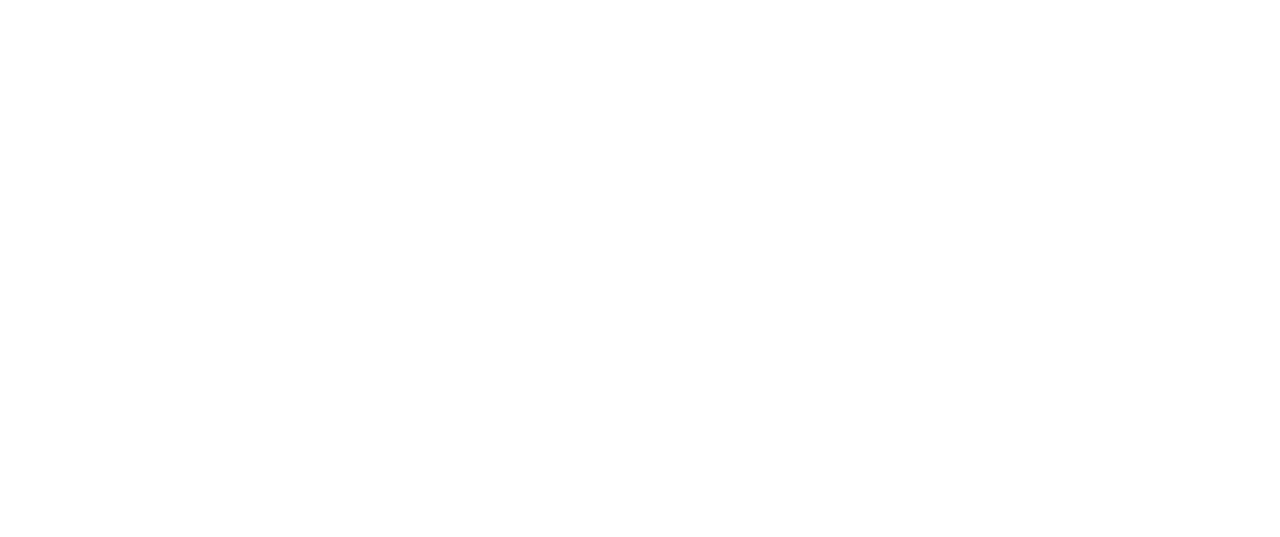
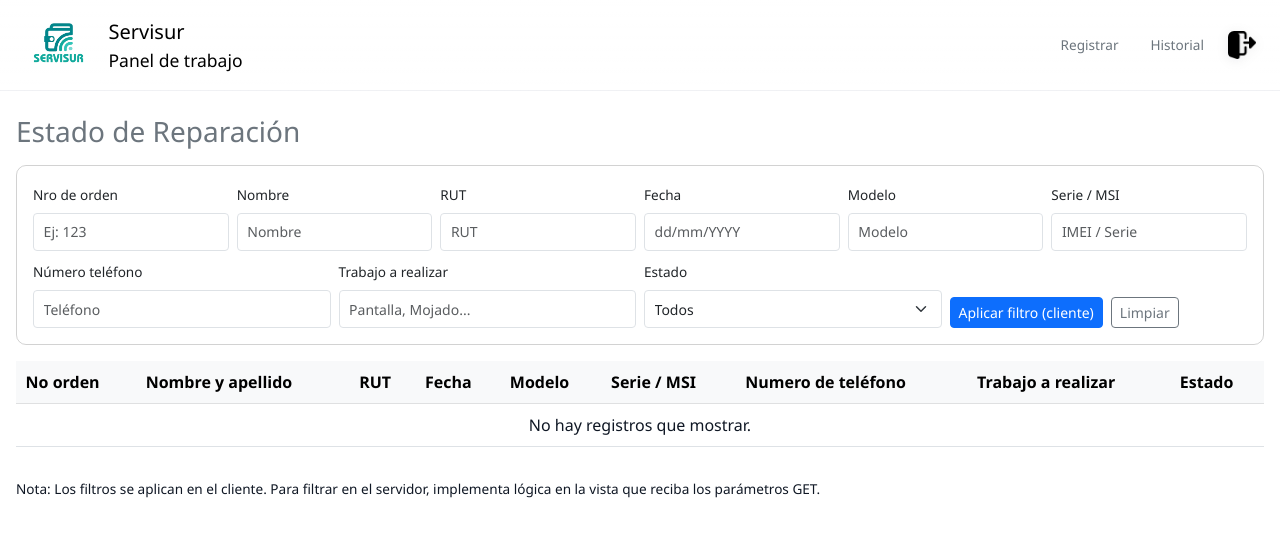
Before and after one commit to The30thHunter/Proyecto_integrado_Servisur, a Django app: page /estado/ in a window 1280 px wide. Before the commit the part shown is empty. Shown: the top 537 px of the page. Run offline with Django 5.2, Linux system fonts and the light colour scheme.

Commit message:
vista estado reparacion
se creo la vista de reparacion. como meta tenia la intencion de que en la misma vista, cambiar si asi lo requiere, el estado de reparacion del dispositivo. pero aun no se con que modelos o vista se adjunta (creo que es el modelo de pedido) asi que por ahora solo genere la vista. espero que mi user quede guardado

```diff
--- a/Servisur_Django/Base_Datos/templates/base_datos/Estado_reparacion.html
+++ b/Servisur_Django/Base_Datos/templates/base_datos/Estado_reparacion.html
@@ -0,0 +1,219 @@
+{% extends "base_datos/base.html" %}
+{% load static %}
+{% block title %}Estado de Reparación - Servisur{% endblock %}
+
+{% block content %}
+<link rel="stylesheet" href="{% static 'css/panel.css' %}">
+
+<div class="container-fluid wide-container py-4">
+
+  <div class="d-flex align-items-center justify-content-between mb-3">
+    <h3 class="mb-0 text-secondary">Estado de Reparación</h3>
+
+  </div>
+
+  <!-- FORMULARIO DE BÚSQUEDA (GET) -->
+  <form id="filtroForm" class="card mb-3 p-3" method="get" action="">
+    <div class="row g-2">
+      <div class="col-md-2">
+        <label class="form-label small">Nro de orden</label>
+        <input name="orden" id="f_orden" type="text" class="form-control form-control-sm" placeholder="Ej: 123">
+      </div>
+
+      <div class="col-md-2">
+        <label class="form-label small">Nombre</label>
+        <input name="nombre" id="f_nombre" type="text" class="form-control form-control-sm" placeholder="Nombre">
+      </div>
+
+      <div class="col-md-2">
+        <label class="form-label small">RUT</label>
+        <input name="rut" id="f_rut" type="text" class="form-control form-control-sm" placeholder="RUT">
+      </div>
+
+      <div class="col-md-2">
+        <label class="form-label small">Fecha</label>
+        <input name="fecha" id="f_fecha" type="text" class="form-control form-control-sm" placeholder="dd/mm/YYYY">
+      </div>
+
+      <div class="col-md-2">
+        <label class="form-label small">Modelo</label>
+        <input name="modelo" id="f_modelo" type="text" class="form-control form-control-sm" placeholder="Modelo">
+      </div>
+
+      <div class="col-md-2">
+        <label class="form-label small">Serie / MSI</label>
+        <input name="serie" id="f_serie" type="text" class="form-control form-control-sm" placeholder="IMEI / Serie">
+      </div>
+
+      <div class="col-md-3 mt-2">
+        <label class="form-label small">Número teléfono</label>
+        <input name="telefono" id="f_telefono" type="text" class="form-control form-control-sm" placeholder="Teléfono">
+      </div>
+
+      <div class="col-md-3 mt-2">
+        <label class="form-label small">Trabajo a realizar</label>
+        <input name="trabajo" id="f_trabajo" type="text" class="form-control form-control-sm" placeholder="Pantalla, Mojado...">
+      </div>
+
+      <div class="col-md-3 mt-2">
+        <label class="form-label small">Estado</label>
+        <select name="estado" id="f_estado" class="form-select form-select-sm">
+          <option value="">Todos</option>
+          <option value="REG">Registrado</option>
+          <option value="PRO">En proceso</option>
+          <option value="TER">Terminado</option>
+        </select>
+      </div>
+
+      <div class="col-md-3 d-flex align-items-end mt-2">
+        <button type="button" id="btnFiltrar" class="btn btn-primary btn-sm me-2">Aplicar filtro (cliente)</button>
+        <button type="reset" id="btnLimpiar" class="btn btn-outline-secondary btn-sm">Limpiar</button>
+      </div>
+    </div>
+  </form>
+
+  <!-- TABLA -->
+  <div class="table-responsive">
+    <table id="tablaPedidos" class="table table-hover align-middle">
+      <thead class="table-light">
+        <tr>
+          <th>No orden</th>
+          <th>Nombre y apellido</th>
+          <th>RUT</th>
+          <th>Fecha</th>
+          <th>Modelo</th>
+          <th>Serie / MSI</th>
+          <th>Numero de teléfono</th>
+          <th>Trabajo a realizar</th>
+          <th>Estado</th>
+        </tr>
+      </thead>
+      <tbody>
+        {% if pedidos %}
+          {% for p in pedidos %}
+            <tr data-estado="{{ p.Estado }}">
+              <td class="td-orden">{{ p.N_Orden }}</td>
+
+              <td class="td-nombre">
+                {% if p.Dispositivo and p.Dispositivo.rut %}
+                  {{ p.Dispositivo.rut.Nombre }} {{ p.Dispositivo.rut.Apellido }}
+                {% else %}
+                  -
+                {% endif %}
+              </td>
+
+              <td class="td-rut">
+                {% if p.Dispositivo and p.Dispositivo.rut %}
+                  {{ p.Dispositivo.rut.Rut }}
+                {% else %}
+                  -
+                {% endif %}
+              </td>
+
+              <td class="td-fecha">{{ p.Fecha }}</td>
+
+              <td class="td-modelo">
+                {% if p.Dispositivo and p.Dispositivo.modelo %}
+                  {{ p.Dispositivo.modelo.Marca.Marca }} {{ p.Dispositivo.modelo.Modelo }}
+                {% else %}
+                  -
+                {% endif %}
+              </td>
+
+              <td class="td-serie">
+                {% if p.Dispositivo %}
+                  {{ p.Dispositivo.Codigo_Bloqueo }}
+                {% else %}
+                  -
+                {% endif %}
+              </td>
+
+              <td class="td-telefono">
+                {% if p.Dispositivo and p.Dispositivo.rut %}
+                  {{ p.Dispositivo.rut.Numero_telefono }}
+                {% else %}
+                  -
+                {% endif %}
+              </td>
+
+              <td class="td-trabajo">{{ p.Tipo_de_falla|default:"-" }}</td>
+
+              <td class="td-estado">
+                {% if p.Estado == "REG" %}Registrado{% elif p.Estado == "PRO" %}En proceso{% elif p.Estado == "TER" %}Terminado{% else %}{{ p.Estado }}{% endif %}
+              </td>
+            </tr>
+          {% endfor %}
+        {% else %}
+          <tr><td colspan="9" class="text-center text-muted">No hay registros que mostrar.</td></tr>
+        {% endif %}
+      </tbody>
+    </table>
+  </div>
+
+  <div class="mt-3 text-muted small">Nota: Los filtros se aplican en el cliente. Para filtrar en el servidor, implementa lógica en la vista que reciba los parámetros GET.</div>
+</div>
+
+<!-- JS: filtrado en cliente -->
+<script>
+(function () {
+  const btnFiltrar = document.getElementById('btnFiltrar');
+  const btnLimpiar = document.getElementById('btnLimpiar');
+
+  function normalize(str) {
+    return (str || '').toString().toLowerCase().trim();
+  }
+
+  function aplicarFiltro() {
+    const vOrden = normalize(document.getElementById('f_orden').value);
+    const vNombre = normalize(document.getElementById('f_nombre').value);
+    const vRut = normalize(document.getElementById('f_rut').value);
+    const vFecha = normalize(document.getElementById('f_fecha').value);
+    const vModelo = normalize(document.getElementById('f_modelo').value);
+    const vSerie = normalize(document.getElementById('f_serie').value);
+    const vTelefono = normalize(document.getElementById('f_telefono').value);
+    const vTrabajo = normalize(document.getElementById('f_trabajo').value);
+    const vEstado = document.getElementById('f_estado').value;
+
+    const rows = document.querySelectorAll('#tablaPedidos tbody tr');
+    rows.forEach(row => {
+      const orden = normalize(row.querySelector('.td-orden')?.textContent);
+      const nombre = normalize(row.querySelector('.td-nombre')?.textContent);
+      const rut = normalize(row.querySelector('.td-rut')?.textContent);
+      const fecha = normalize(row.querySelector('.td-fecha')?.textContent);
+      const modelo = normalize(row.querySelector('.td-modelo')?.textContent);
+      const serie = normalize(row.querySelector('.td-serie')?.textContent);
+      const telefono = normalize(row.querySelector('.td-telefono')?.textContent);
+      const trabajo = normalize(row.querySelector('.td-trabajo')?.textContent);
+      const estadoAttr = row.getAttribute('data-estado') || '';
+
+      let show = true;
+      if (vOrden && !orden.includes(vOrden)) show = false;
+      if (vNombre && !nombre.includes(vNombre)) show = false;
+      if (vRut && !rut.includes(vRut)) show = false;
+      if (vFecha && !fecha.includes(vFecha)) show = false;
+      if (vModelo && !modelo.includes(vModelo)) show = false;
+      if (vSerie && !serie.includes(vSerie)) show = false;
+      if (vTelefono && !telefono.includes(vTelefono)) show = false;
+      if (vTrabajo && !trabajo.includes(vTrabajo)) show = false;
+      if (vEstado && vEstado !== estadoAttr) show = false;
+
+      row.style.display = show ? '' : 'none';
+    });
+  }
+
+  if (btnFiltrar) btnFiltrar.addEventListener('click', aplicarFiltro);
+  if (btnLimpiar) {
+    btnLimpiar.addEventListener('click', function () {
+      setTimeout(() => {
+        aplicarFiltro();
+      }, 10);
+    });
+  }
+
+  document.getElementById('filtroForm').addEventListener('submit', function(e){
+    e.preventDefault();
+    aplicarFiltro();
+  });
+})();
+</script>
+{% endblock %}
--- a/Servisur_Django/static/css/panel.css
+++ b/Servisur_Django/static/css/panel.css
@@ -345,3 +345,48 @@
   background: linear-gradient(180deg, #ffffff, #f6f9fc);
   border-top: 1px solid rgba(11, 28, 70, 0.06);
 }
+
+
+/* Contenedor ancho específico para pantallas grandes */
+.wide-container {
+  max-width: 1300px; /* aumenta a 1300px; ajusta a 1400px si quieres aún más */
+  margin-left: auto;
+  margin-right: auto;
+  padding-left: 1rem;
+  padding-right: 1rem;
+}
+
+/* Hacer que la tarjeta del formulario se vea más ancha visualmente */
+.wide-container .card {
+  padding: 1rem 1.25rem;
+}
+
+/* Forzar que la tabla use todo el ancho disponible */
+.wide-container .table-responsive {
+  overflow-x: auto;
+}
+.wide-container table.table {
+  width: 100%;
+  min-width: 1100px; /* evita que columnas se compriman demasiado; ajusta si es necesario */
+  table-layout: auto;
+}
+
+/* Inputs más anchos (mejor visual en columnas) */
+.wide-container .form-control,
+.wide-container .form-select {
+  min-height: 38px;
+  padding: 0.45rem 0.6rem;
+}
+
+/* Reduce espacio interno en celdas para mostrar más columnas */
+.wide-container table.table td,
+.wide-container table.table th {
+  padding: 0.55rem 0.6rem;
+}
+
+/* Ajustes responsive: en pantallas pequeñas vuelve al comportamiento normal */
+@media (max-width: 991px) {
+  .wide-container { max-width: 100%; padding-left: .75rem; padding-right: .75rem; }
+  .wide-container table.table { min-width: 700px; }
+  .wide-container .form-control, .wide-container .form-select { padding: .4rem .5rem; }
+}
```
Also changed, not shown: Servisur_Django/db.sqlite3.
